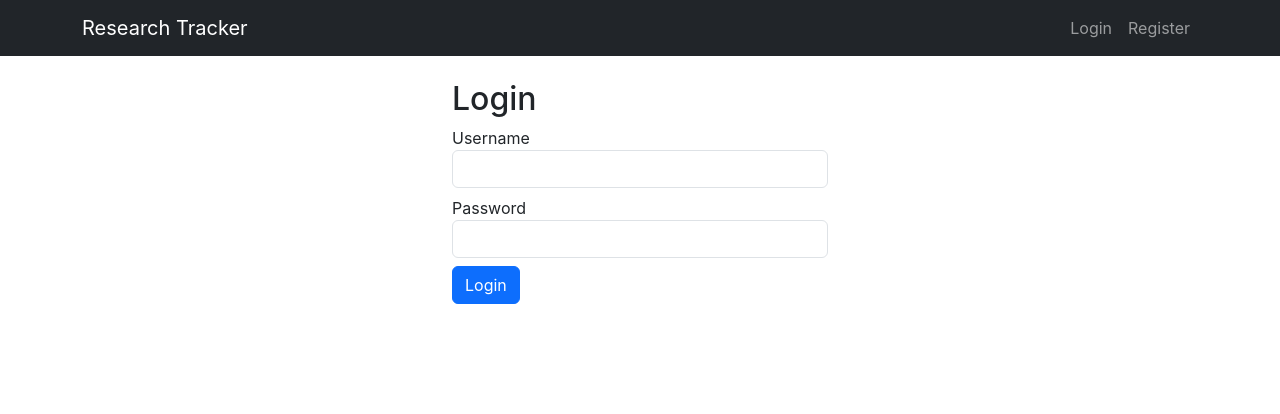
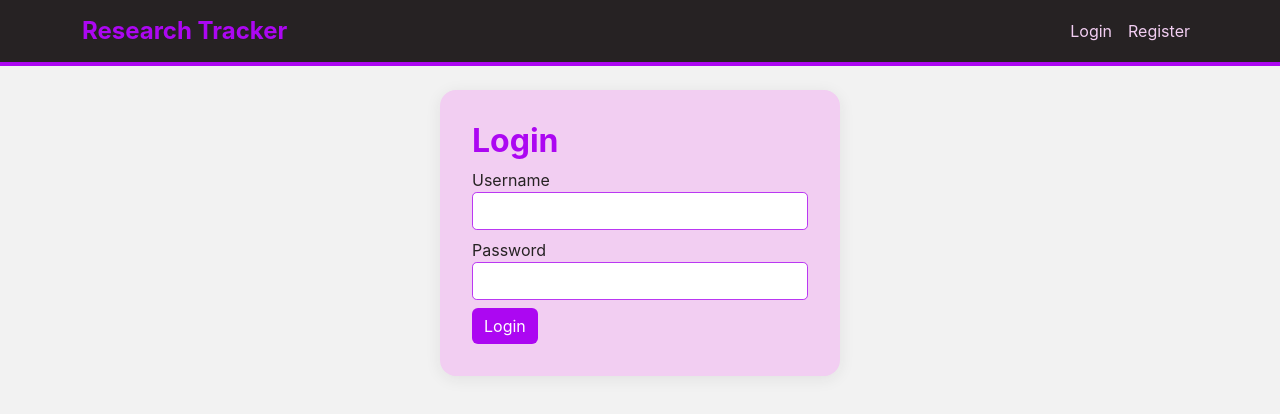
Before and after one commit to nathensamarathunga/research-tracker, a React (Create React App) app in the folder frontend/: page /login in a window 1280 px wide. Shown: the top 414 px of the page. Built offline with nearby package versions, Linux system fonts and the light colour scheme.

Commit message:
Feat: Added new color palette

```diff
--- a/frontend/src/components/Navbar.tsx
+++ b/frontend/src/components/Navbar.tsx
@@ -12,24 +12,47 @@ const Navbar: React.FC = () => {
     };
 
     return (
-        <nav className="navbar navbar-expand-lg navbar-dark bg-dark mb-4">
+        <nav
+            className="navbar navbar-expand-lg mb-4"
+            style={{
+                backgroundColor: "var(--spud-dark)",
+                color: "var(--spud-light-accent)",
+                borderBottom: "4px solid var(--spud-purple)"
+            }}
+        >
             <div className="container">
-                <Link className="navbar-brand" to="/">Research Tracker</Link>
+                <Link
+                    className="navbar-brand"
+                    to="/"
+                    style={{
+                        color: "var(--spud-purple)",
+                        fontWeight: "bold",
+                        fontSize: "1.5rem"
+                    }}
+                >
+                    Research Tracker
+                </Link>
                 <div className="collapse navbar-collapse">
                     <ul className="navbar-nav me-auto">
                         {user && (
                             <li className="nav-item">
-                                <Link className="nav-link" to="/projects">Projects</Link>
+                                <Link className="nav-link" to="/projects" style={{ color: "var(--spud-light-accent)" }}>
+                                    Projects
+                                </Link>
                             </li>
                         )}
                         {(role === "ADMIN") && (
                             <li className="nav-item">
-                                <Link className="nav-link" to="/admin">Admin</Link>
+                                <Link className="nav-link" to="/admin" style={{ color: "var(--spud-light-accent)" }}>
+                                    Admin
+                                </Link>
                             </li>
                         )}
                         {user && (
                             <li className="nav-item">
-                                <Link className="nav-link" to="/profile">Profile</Link>
+                                <Link className="nav-link" to="/profile" style={{ color: "var(--spud-light-accent)" }}>
+                                    Profile
+                                </Link>
                             </li>
                         )}
                     </ul>
@@ -37,12 +60,15 @@ const Navbar: React.FC = () => {
                         {user ? (
                             <>
                                 <li className="nav-item">
-                  <span className="navbar-text me-2">
-                    {user} <span className="badge bg-info">{role}</span>
-                  </span>
+                                    <span className="navbar-text me-2" style={{ color: "var(--spud-purple-light)" }}>
+                                        {user} <span className="badge" style={{ background: "var(--spud-purple)", color: "#fff" }}>{role}</span>
+                                    </span>
                                 </li>
                                 <li className="nav-item">
-                                    <button className="btn btn-outline-light" onClick={handleLogout}>
+                                    <button
+                                        className="btn btn-spud-primary"
+                                        onClick={handleLogout}
+                                    >
                                         Logout
                                     </button>
                                 </li>
@@ -50,10 +76,10 @@ const Navbar: React.FC = () => {
                         ) : (
                             <>
                                 <li className="nav-item">
-                                    <Link className="nav-link" to="/login">Login</Link>
+                                    <Link className="nav-link" to="/login" style={{ color: "var(--spud-light-accent)" }}>Login</Link>
                                 </li>
                                 <li className="nav-item">
-                                    <Link className="nav-link" to="/register">Register</Link>
+                                    <Link className="nav-link" to="/register" style={{ color: "var(--spud-light-accent)" }}>Register</Link>
                                 </li>
                             </>
                         )}
--- a/frontend/src/components/ProjectForm.tsx
+++ b/frontend/src/components/ProjectForm.tsx
@@ -173,7 +173,7 @@ const ProjectForm: React.FC<ProjectFormProps> = ({
                     </select>
                 </div>
             )}
-            <button className="btn btn-success" type="submit" disabled={loading}>
+            <button className="btn btn-spud-primary" type="submit" disabled={loading}>
                 {mode === "create" ? "Create Project" : "Update Project"}
             </button>
         </form>
--- a/frontend/src/index.css
+++ b/frontend/src/index.css
@@ -1,13 +1,58 @@
+:root {
+    --spud-dark: #262223;
+    --spud-light-accent: #F2CEF2;
+    --spud-purple: #AC07F2;
+    --spud-purple-light: #BA38F2;
+    --spud-bg-light: #F2F2F2;
+}
+
 body {
-  margin: 0;
-  font-family: -apple-system, BlinkMacSystemFont, 'Segoe UI', 'Roboto', 'Oxygen',
+    margin: 0;
+    font-family: -apple-system, BlinkMacSystemFont, 'Segoe UI', 'Roboto', 'Oxygen',
     'Ubuntu', 'Cantarell', 'Fira Sans', 'Droid Sans', 'Helvetica Neue',
     sans-serif;
-  -webkit-font-smoothing: antialiased;
-  -moz-osx-font-smoothing: grayscale;
+    background: var(--spud-bg-light);
+    color: var(--spud-dark);
 }
 
 code {
-  font-family: source-code-pro, Menlo, Monaco, Consolas, 'Courier New',
+    font-family: source-code-pro, Menlo, Monaco, Consolas, 'Courier New',
     monospace;
 }
+
+.btn-spud-primary {
+    background: var(--spud-purple);
+    color: #fff;
+    border: none;
+}
+.btn-spud-primary:hover, .btn-spud-primary:focus {
+    background: var(--spud-purple-light);
+    color: #fff;
+}
+
+.btn-spud-secondary {
+    background: var(--spud-light-accent);
+    color: var(--spud-dark);
+    border: none;
+}
+.btn-spud-secondary:hover, .btn-spud-secondary:focus {
+    background: var(--spud-purple-light);
+    color: #fff;
+}
+
+.table-spud th {
+    background: var(--spud-light-accent) !important;
+    color: var(--spud-dark);
+}
+
+.form-control, .form-select {
+    border-radius: 0.3rem;
+    border: 1px solid var(--spud-purple-light);
+}
+
+.card-spud {
+    background: var(--spud-light-accent);
+    border-radius: 1rem;
+    padding: 2rem;
+    box-shadow: 0 3px 16px rgba(38,34,35,0.08);
+}
--- a/frontend/src/pages/AdminPage.tsx
+++ b/frontend/src/pages/AdminPage.tsx
@@ -50,12 +50,12 @@ const AdminPage: React.FC = () => {
     };
 
     if (role !== "ADMIN") {
-        return <div className="container"><div className="alert alert-danger my-4">You are not authorized to view this page.</div></div>;
+        return <div className="container card-spud"><div className="alert alert-danger my-4">You are not authorized to view this page.</div></div>;
     }
 
     return (
-        <div className="container">
-            <h2>Admin Dashboard</h2>
+        <div className="container card-spud">
+            <h2 style={{ color: "var(--spud-purple)", fontWeight: "bold" }}>Admin Dashboard</h2>
             <h4 className="mb-3">User Management</h4>
             {loading && <Loader />}
             {error && <div className="alert alert-danger">{error}</div>}
@@ -63,7 +63,7 @@ const AdminPage: React.FC = () => {
                 <div className="alert alert-info">No users found.</div>
             )}
             {users.length > 0 && (
-                <table className="table table-bordered">
+                <table className="table table-bordered table-spud">
                     <thead>
                     <tr>
                         <th>Username</th>
--- a/frontend/src/pages/LoginPage.tsx
+++ b/frontend/src/pages/LoginPage.tsx
@@ -12,7 +12,6 @@ const LoginPage: React.FC = () => {
     const navigate = useNavigate();
     const { login, user } = useAuth();
 
-    // Redirect if already logged in
     useEffect(() => {
         if (user) {
             navigate("/projects", { replace: true });
@@ -25,7 +24,7 @@ const LoginPage: React.FC = () => {
         setError("");
         try {
             const res = await axios.post("/auth/login", { username, password });
-            login(String(res.data)); // Save JWT token
+            login(String(res.data));
             navigate("/projects", { replace: true });
         } catch (err: any) {
             setError("Invalid username or password");
@@ -35,20 +34,20 @@ const LoginPage: React.FC = () => {
     };
 
     return (
-        <div className="container" style={{maxWidth: 400}}>
-            <h2>Login</h2>
+        <div className="container card-spud" style={{maxWidth: 400}}>
+            <h2 style={{ color: "var(--spud-purple)", fontWeight: "bold" }}>Login</h2>
             {loading && <Loader />}
             {error && <div className="alert alert-danger">{error}</div>}
             <form onSubmit={handleSubmit}>
                 <div className="mb-2">
-                    <label>Username</label>
+                    <label style={{ color: "var(--spud-dark)" }}>Username</label>
                     <input className="form-control" value={username} onChange={e => setUsername(e.target.value)} required />
                 </div>
                 <div className="mb-2">
-                    <label>Password</label>
+                    <label style={{ color: "var(--spud-dark)" }}>Password</label>
                     <input className="form-control" type="password" value={password} onChange={e => setPassword(e.target.value)} required />
                 </div>
-                <button className="btn btn-primary" type="submit" disabled={loading}>Login</button>
+                <button className="btn btn-spud-primary" type="submit" disabled={loading}>Login</button>
             </form>
         </div>
     );
--- a/frontend/src/pages/UserProfilePage.tsx
+++ b/frontend/src/pages/UserProfilePage.tsx
@@ -40,8 +40,8 @@ const UserProfilePage: React.FC = () => {
     if (!profile) return <div className="alert alert-warning">Profile not found.</div>;
 
     return (
-        <div className="container" style={{maxWidth: 400}}>
-            <h2>User Profile</h2>
+        <div className="container card-spud" style={{maxWidth: 400}}>
+            <h2 style={{ color: "var(--spud-purple)", fontWeight: "bold" }}>User Profile</h2>
             <div className="mb-2"><strong>Username:</strong> {profile.username}</div>
             <div className="mb-2"><strong>Full Name:</strong> {profile.fullName}</div>
             <div className="mb-2"><strong>Role:</strong> {profile.role}</div>
```
Also changed, not shown: frontend/src/pages/DocumentsPage.tsx (+6 -6 lines), frontend/src/pages/MilestonesPage.tsx (+8 -8 lines), frontend/src/pages/ProjectDetailsPage.tsx (+5 -5 lines), frontend/src/pages/ProjectsPage.tsx (+7 -7 lines), frontend/src/pages/RegisterPage.tsx (+6 -6 lines).
